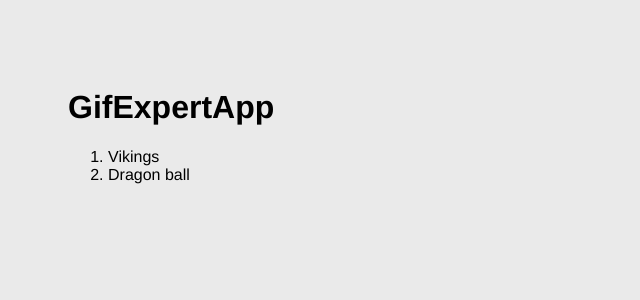
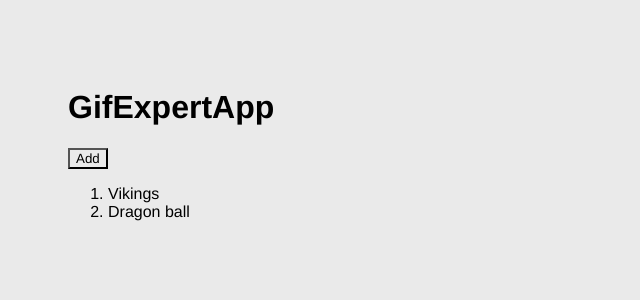
Before and after one commit to toledodavid/react-04-gif-expert-app-vite, a React (Vite) app: page / in a window 1280 px wide. Shown: the top 300 px of the page, without its empty margins (0-640 px from the left). Built offline with nearby package versions, Linux system fonts and the light colour scheme.

Commit message:
Add new category using setCategories function from useStata hook in GifExpertApp component

```diff
--- a/src/GifExpertApp.jsx
+++ b/src/GifExpertApp.jsx
@@ -4,13 +4,20 @@ export const GifExpertApp = () => {
 
   const [categories, setCategories] = useState(['Vikings', 'Dragon ball']);
 
-  console.log(categories);
+  const onAddCategory = () => {
+    setCategories(['Valorant', ...categories]);
+
+    // SAME BUT USING THE CALLBACK FROM THE setCategories
+    // setCategories(categories => [...categories, 'Valorant']);
+  };
 
   return(
     <>
       <h1>GifExpertApp</h1>
 
       {/* Input */}
+
+      <button onClick={onAddCategory}>Add</button>
 
       <ol>
         {
```
